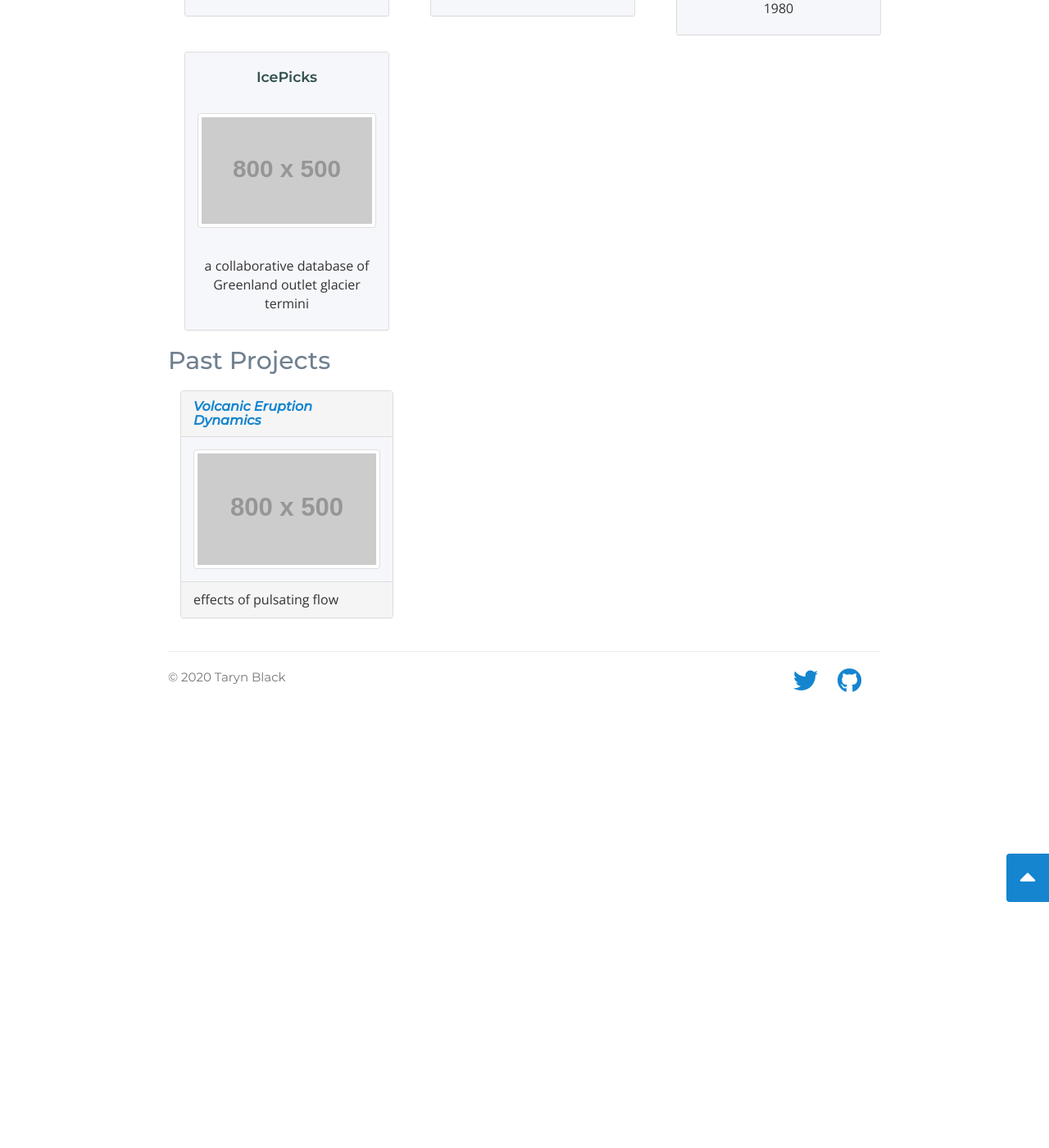
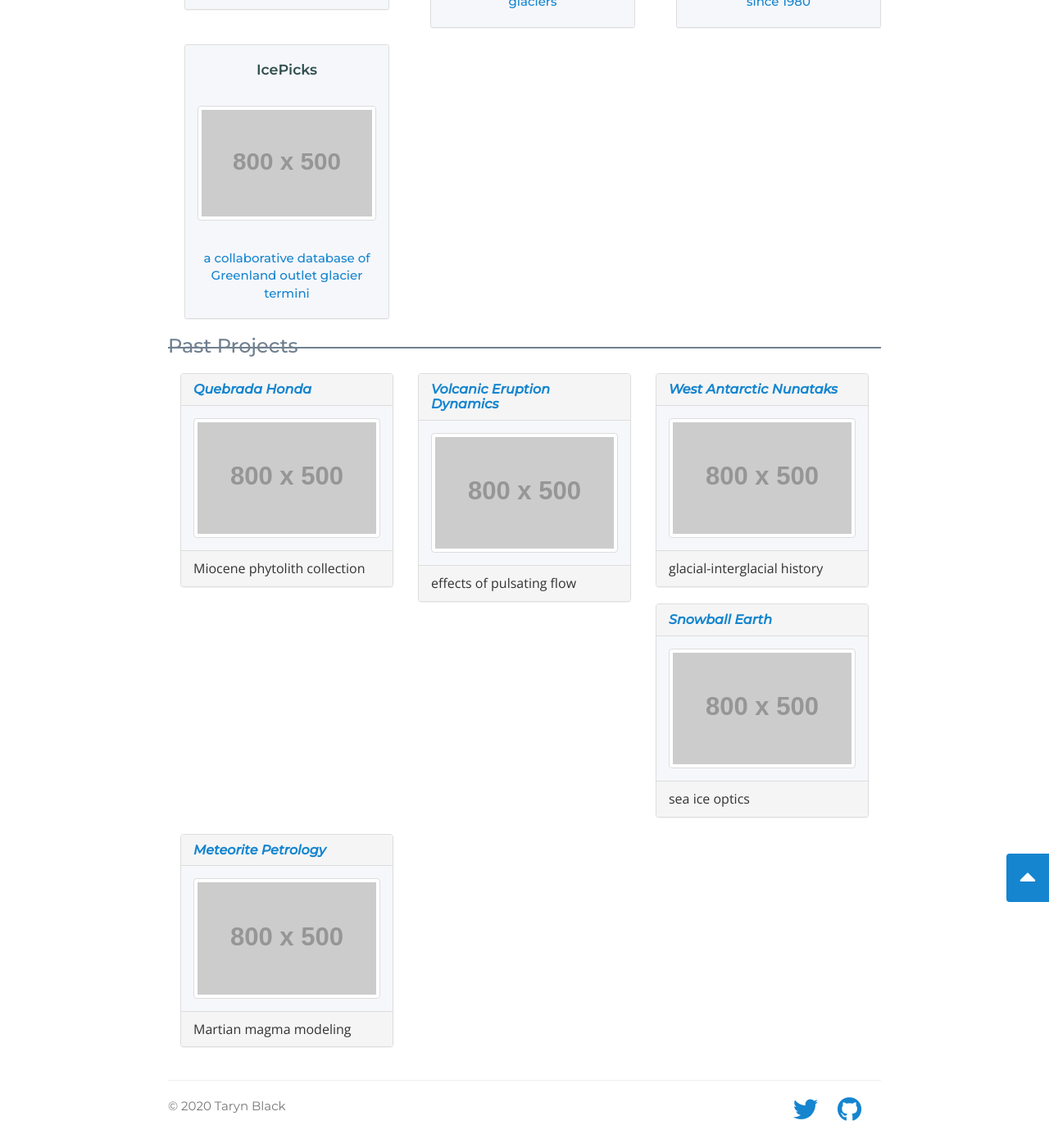
Before and after one commit to tarynblack/tarynblack.github.io, a Jekyll site: the page built from projects.html, in a window 1280 px wide and 1400 px high, scrolled down 611 px. Shown: the whole window at 82% size. Built offline with Jekyll 4.4.1, drawn with Linux system fonts in a browser that asks for light colours; nearby versions of some CDN libraries; a style sheet for code colours, icons or effects is not loaded.

Commit message:
fix clickable panels and add past projects

```diff
--- a/projects.html
+++ b/projects.html
@@ -12,9 +12,10 @@ title: Projects | Taryn Black
 
       </div>
 
+
       <div class="row">
          <div class="col-sm-12">
-            <h2>Current Projects</h2>
+            <h3>Current Projects</h3>
          </div>
       </div>
 
@@ -24,7 +25,7 @@ title: Projects | Taryn Black
             <a href="/projects/multidecadal-change.html">
                <div class="panel panel-default">
                   <div class="panel-heading ">
-                     <h5 class="panel-title">Multidecadal Change</h5></a>
+                     <h5 class="panel-title">Multidecadal Change</h5>
                   </div>
                   <div class="panel-body"><img src="http://placehold.it/800x500" class="img img-responsive img-thumbnail">
                   </div>
@@ -34,36 +35,42 @@ title: Projects | Taryn Black
         </div>
 
          <div class="col-sm-6 col-md-4">
+            <a href="/projects/seasonal-variability.html">
                <div class="panel panel-default">
                   <div class="panel-heading">
-                  <a href="/projects/seasonal-variability.html"><h5 class="panel-title">Seasonal Variability</h5></a>
+                     <h5 class="panel-title">Seasonal Variability</h5>
                   </div>
                   <div class="panel-body"><img src="http://placehold.it/800x500" class="img img-responsive img-thumbnail">
                   </div>
                   <div class="panel-footer">of Greenland outlet glaciers</div>
                </div>
+            </a>
          </div>
 
          <div class="col-sm-6 col-md-4">
+            <a href="/projects/kenai-fjords.html">
                <div class="panel panel-default">
                   <div class="panel-heading">
-                  <a href="/projects/kenai-fjords.html"><h5 class="panel-title">Kenai Fjords</h5></a>
+                     <h5 class="panel-title">Kenai Fjords</h5>
                   </div>
                   <div class="panel-body"><img src="http://placehold.it/800x500" class="img img-responsive img-thumbnail">
                   </div>
                   <div class="panel-footer">coastal glacier change since 1980</div>
                </div>
+            </a>
          </div>
 
          <div class="col-sm-6 col-md-4">
+            <a href="/projects/icepicks.html">
                <div class="panel panel-default">
                   <div class="panel-heading">
-                  <a href="/projects/icepicks.html"><h5 class="panel-title">IcePicks</h5></a>
+                     <h5 class="panel-title">IcePicks</h5>
                   </div>
                   <div class="panel-body"><img src="http://placehold.it/800x500" class="img img-responsive img-thumbnail">
                   </div>
                   <div class="panel-footer">a collaborative database of Greenland outlet glacier termini</div>
                </div>
+            </a>
          </div>
 
       </div>
@@ -71,7 +78,18 @@ title: Projects | Taryn Black
 
       <div class="row">
          <div class="col-sm-12">
-            <h2>Past Projects</h2>
+            <h3>Past Projects</h3>
+         </div>
+      </div>
+
+      <div class="col-sm-6 col-md-4">
+         <div class="panel panel-default">
+            <div class="panel-heading">
+               <h5 class="panel-title">Quebrada Honda</h5>
+            </div>
+            <div class="panel-body"><img src="http://placehold.it/800x500" class="img img-responsive img-thumbnail">
+            </div>
+            <div class="panel-footer">Miocene phytolith collection</div>
          </div>
       </div>
 
@@ -86,6 +104,39 @@ title: Projects | Taryn Black
          </div>
       </div>
 
+      <div class="col-sm-6 col-md-4">
+         <div class="panel panel-default">
+            <div class="panel-heading">
+               <h5 class="panel-title">West Antarctic Nunataks</h5>
+            </div>
+            <div class="panel-body"><img src="http://placehold.it/800x500" class="img img-responsive img-thumbnail">
+            </div>
+            <div class="panel-footer">glacial-interglacial history</div>
+         </div>
+      </div>
+
+      <div class="col-sm-6 col-md-4">
+         <div class="panel panel-default">
+            <div class="panel-heading">
+               <h5 class="panel-title">Snowball Earth</h5>
+            </div>
+            <div class="panel-body"><img src="http://placehold.it/800x500" class="img img-responsive img-thumbnail">
+            </div>
+            <div class="panel-footer">sea ice optics</div>
+         </div>
+      </div>
+
+      <div class="col-sm-6 col-md-4">
+         <div class="panel panel-default">
+            <div class="panel-heading">
+               <h5 class="panel-title">Meteorite Petrology</h5>
+            </div>
+            <div class="panel-body"><img src="http://placehold.it/800x500" class="img img-responsive img-thumbnail">
+            </div>
+            <div class="panel-footer">Martian magma modeling</div>
+         </div>
+      </div>
+
 
 
    <!-- .row -->
```
Lines whose indentation alone changed are shown as unchanged.
